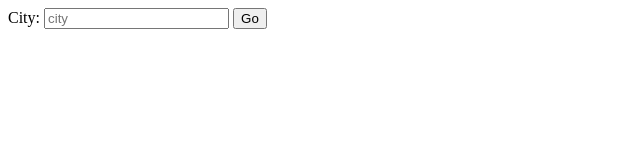
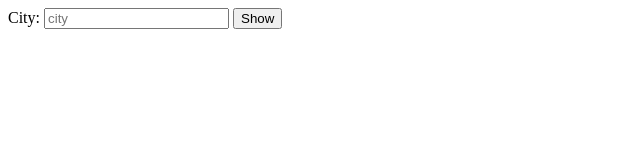
Before and after one commit to ekanshlohiya/WeatherApp-v1, a website: page index.html in a window 1280 px wide. Shown: the full height of the page, 0-640 px from the left. Drawn offline with Linux system fonts and the light colour scheme.

Commit message:
updated index.html

```diff
--- a/index.html
+++ b/index.html
@@ -10,7 +10,7 @@
     <form action="/" method="post">
         <label for="cityname">City: </label>
         <input id="cityname" type="text" name="City" placeholder="city">
-        <button type="submit">Go</button>
+        <button type="submit">Show</button>
     </form>
  </body>
  </html>
```
